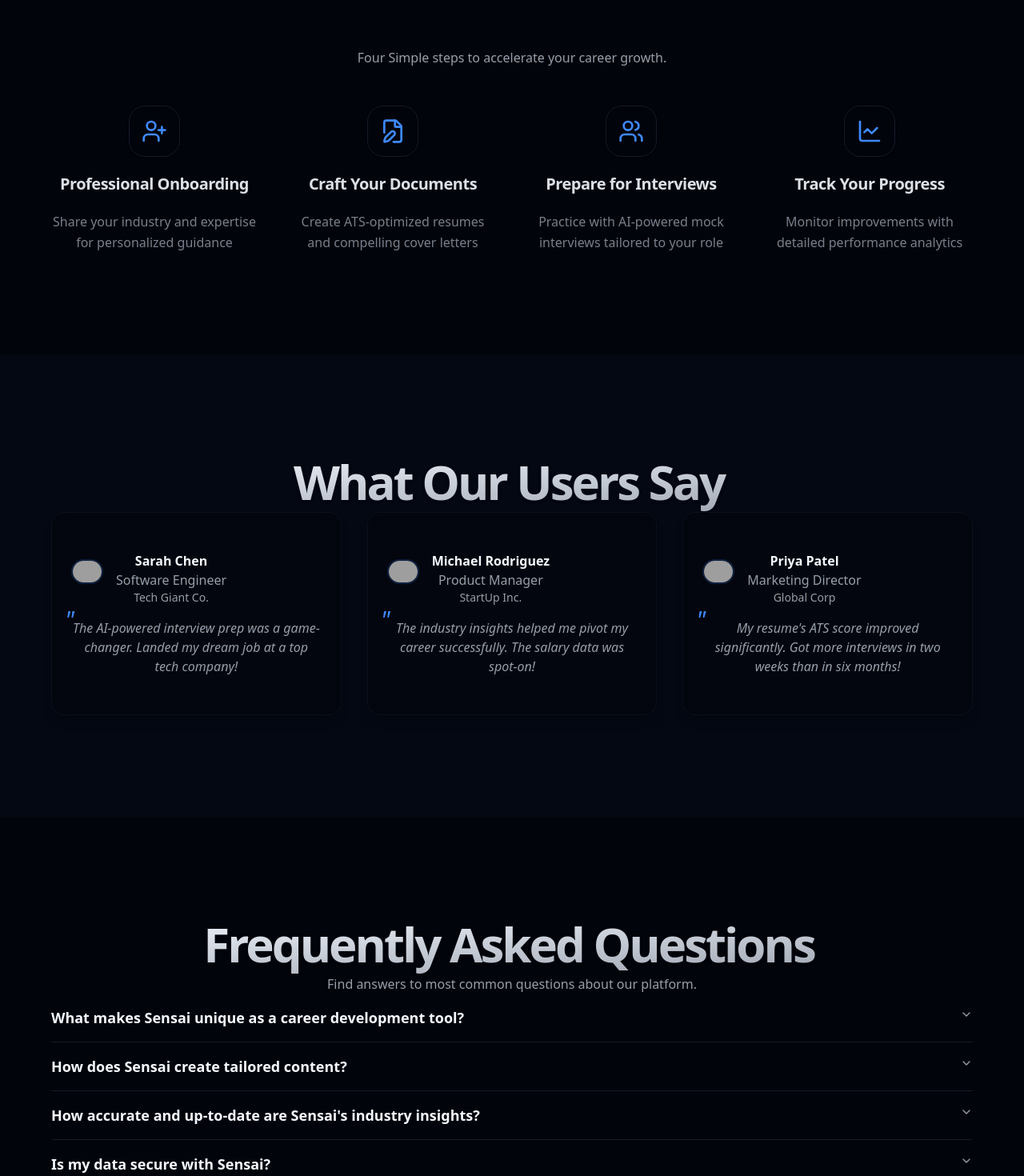
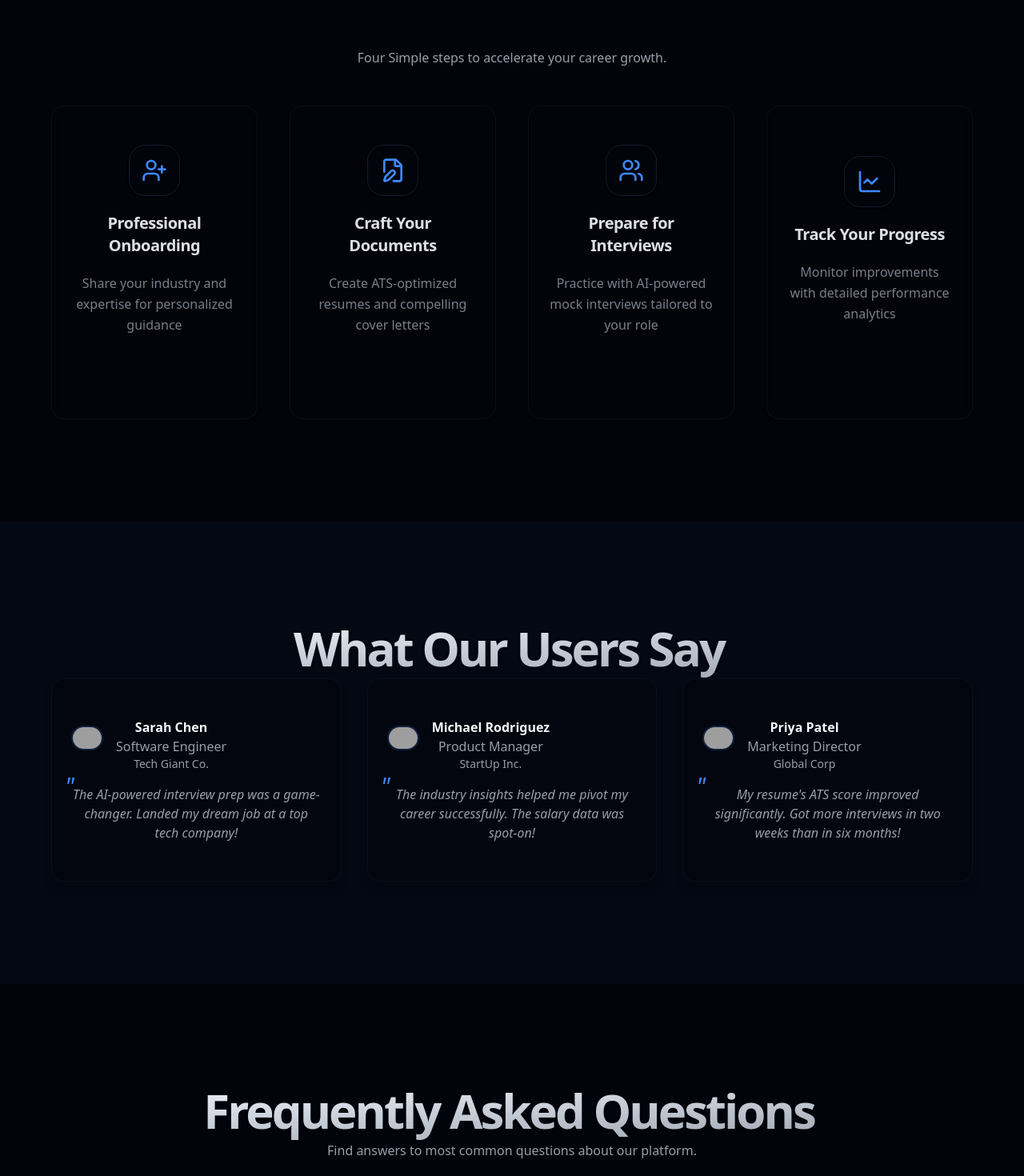
Before and after one commit to KaushalMikaelson/HireNova, a Next.js app: page / in a window 1280 px wide. Shown: the part 3160-4630 px from the top of the page at 80% size. Built offline with nearby package versions, Linux system fonts and the light colour scheme; no server answers; grey boxes are pictures that could not be loaded.

Commit message:
Full funtional

```diff
--- a/app/page.tsx
+++ b/app/page.tsx
@@ -115,10 +115,12 @@ export default function Home() {
                 whileInView={{ opacity: 1, y: 0 }}
                 viewport={{ once: true, margin: "-50px" }}
                 transition={{ duration: 0.5, delay: index * 0.15 }}
-                className="flex flex-col items-center text-center space-y-5 group"
               >
+                <Link href={item.href} className="block h-full cursor-pointer">
+                  <Card className="h-full border border-border/50 bg-background/50 backdrop-blur-sm hover:border-primary/50 hover:shadow-xl hover:shadow-primary/5 transition-all duration-300 group">
+                    <CardContent className="p-6 text-center flex flex-col items-center h-full justify-center space-y-5">
                       {/* Icon Circle */}
-                <div className="w-16 h-16 rounded-2xl bg-background border border-border shadow-sm flex items-center justify-center text-primary group-hover:border-primary/40 group-hover:shadow-md transition-all duration-300 group-hover:-translate-y-1">
+                      <div className="w-16 h-16 rounded-2xl bg-background border border-border shadow-sm flex items-center justify-center text-primary group-hover:border-primary/40 group-hover:shadow-md transition-all duration-300 group-hover:-translate-y-1 mx-auto group-hover:bg-primary/5 group-hover:scale-110">
                         {item.icon}
                       </div>
 
@@ -131,6 +133,13 @@ export default function Home() {
                       <p className="text-muted-foreground/80 font-medium leading-relaxed">
                         {item.description}
                       </p>
+
+                      <span className="mt-4 flex items-center justify-center gap-1 text-primary text-sm font-semibold opacity-0 group-hover:opacity-100 transition-opacity duration-300 w-full">
+                        Explore <ArrowRight className="h-3.5 w-3.5 transition-transform duration-300 group-hover:translate-x-1" />
+                      </span>
+                    </CardContent>
+                  </Card>
+                </Link>
               </motion.div>
             ))}
           </div>
--- a/data/faqs.js
+++ b/data/faqs.js
@@ -1,32 +1,32 @@
 export const faqs = [
   {
-    question: "What makes Sensai unique as a career development tool?",
+    question: "What makes HireNova unique as a career development tool?",
     answer:
-      "Sensai combines AI-powered career tools with industry-specific insights to help you advance your career. Our platform offers three main features: an intelligent resume builder, a cover letter generator, and an adaptive interview preparation system. Each tool is tailored to your industry and skills, providing personalized guidance for your professional journey.",
+      "HireNova combines AI-powered career tools with industry-specific insights to help you advance your career. Our platform offers three main features: an intelligent resume builder, a cover letter generator, and an adaptive interview preparation system. Each tool is tailored to your industry and skills, providing personalized guidance for your professional journey.",
   },
   {
-    question: "How does Sensai create tailored content?",
+    question: "How does HireNova create tailored content?",
     answer:
-      "Sensai learns about your industry, experience, and skills during onboarding. It then uses this information to generate customized resumes, cover letters, and interview questions. The content is specifically aligned with your professional background and industry standards, making it highly relevant and effective.",
+      "HireNova learns about your industry, experience, and skills during onboarding. It then uses this information to generate customized resumes, cover letters, and interview questions. The content is specifically aligned with your professional background and industry standards, making it highly relevant and effective.",
   },
   {
-    question: "How accurate and up-to-date are Sensai's industry insights?",
+    question: "How accurate and up-to-date are HireNova's industry insights?",
     answer:
       "We update our industry insights weekly using advanced AI analysis of current market trends. This includes salary data, in-demand skills, and industry growth patterns. Our system constantly evolves to ensure you have the most relevant information for your career decisions.",
   },
   {
-    question: "Is my data secure with Sensai?",
+    question: "Is my data secure with HireNova?",
     answer:
       "Absolutely. We prioritize the security of your professional information. All data is encrypted and securely stored using industry-standard practices. We use Clerk for authentication and never share your personal information with third parties.",
   },
   {
     question: "How can I track my interview preparation progress?",
     answer:
-      "Sensai tracks your performance across multiple practice interviews, providing detailed analytics and improvement suggestions. You can view your progress over time, identify areas for improvement, and receive AI-generated tips to enhance your interview skills based on your responses.",
+      "HireNova tracks your performance across multiple practice interviews, providing detailed analytics and improvement suggestions. You can view your progress over time, identify areas for improvement, and receive AI-generated tips to enhance your interview skills based on your responses.",
   },
   {
     question: "Can I edit the AI-generated content?",
     answer:
-      "Yes! While Sensai generates high-quality initial content, you have full control to edit and customize all generated resumes, cover letters, and other content. Our markdown editor makes it easy to refine the content to perfectly match your needs.",
+      "Yes! While HireNova generates high-quality initial content, you have full control to edit and customize all generated resumes, cover letters, and other content. Our markdown editor makes it easy to refine the content to perfectly match your needs.",
   },
 ];
--- a/data/howItWorks.jsx
+++ b/data/howItWorks.jsx
@@ -5,21 +5,25 @@ export const howItWorks = [
     title: "Professional Onboarding",
     description: "Share your industry and expertise for personalized guidance",
     icon: <UserPlus className="w-8 h-8 text-primary" />,
+    href: "/onboarding",
   },
   {
     title: "Craft Your Documents",
     description: "Create ATS-optimized resumes and compelling cover letters",
     icon: <FileEdit className="w-8 h-8 text-primary" />,
+    href: "/resume",
   },
   {
     title: "Prepare for Interviews",
     description:
       "Practice with AI-powered mock interviews tailored to your role",
     icon: <Users className="w-8 h-8 text-primary" />,
+    href: "/interview",
   },
   {
     title: "Track Your Progress",
     description: "Monitor improvements with detailed performance analytics",
     icon: <LineChart className="w-8 h-8 text-primary" />,
+    href: "/dashboard",
   },
 ];
```
Lines whose indentation alone changed are shown as unchanged.
